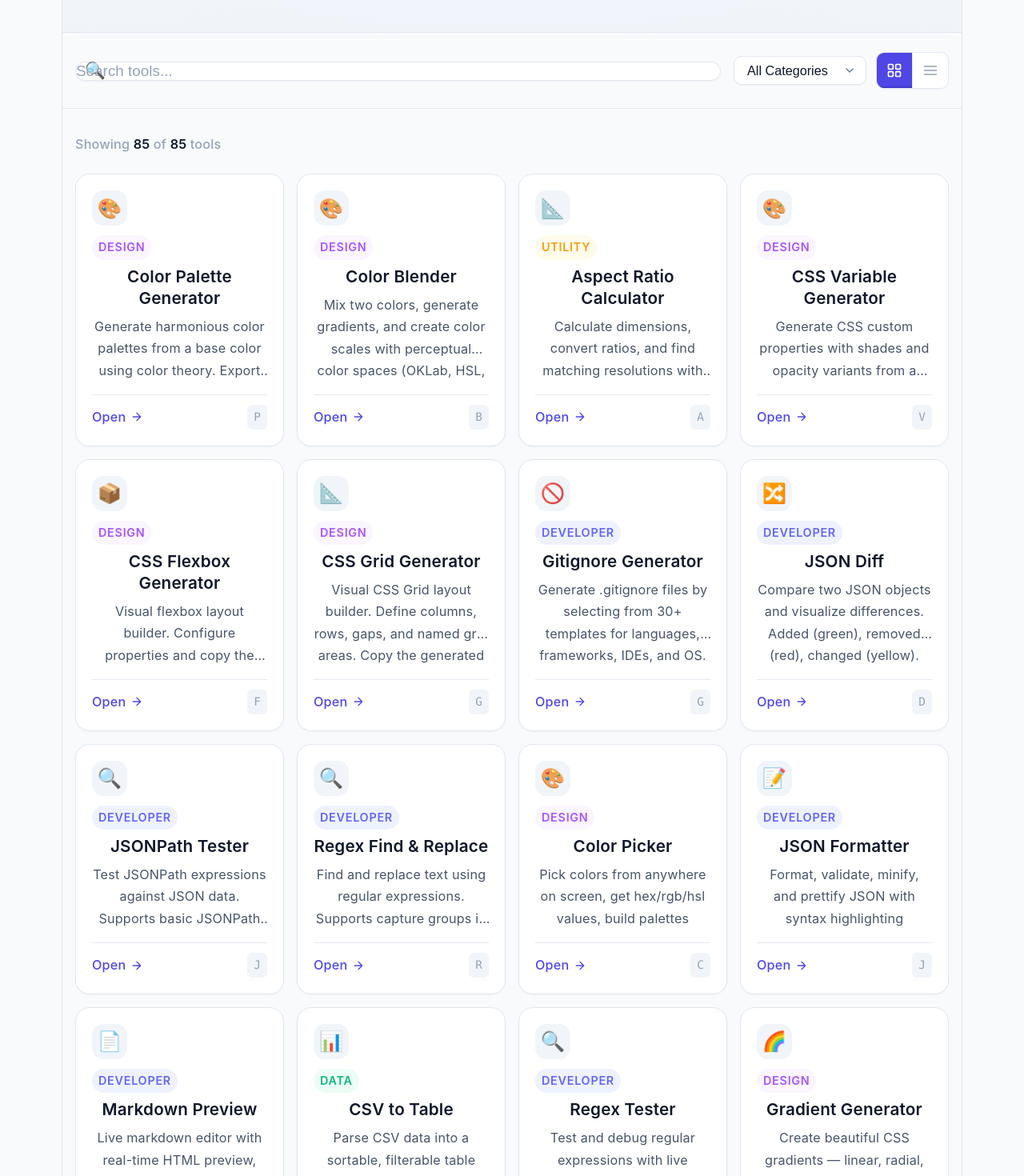
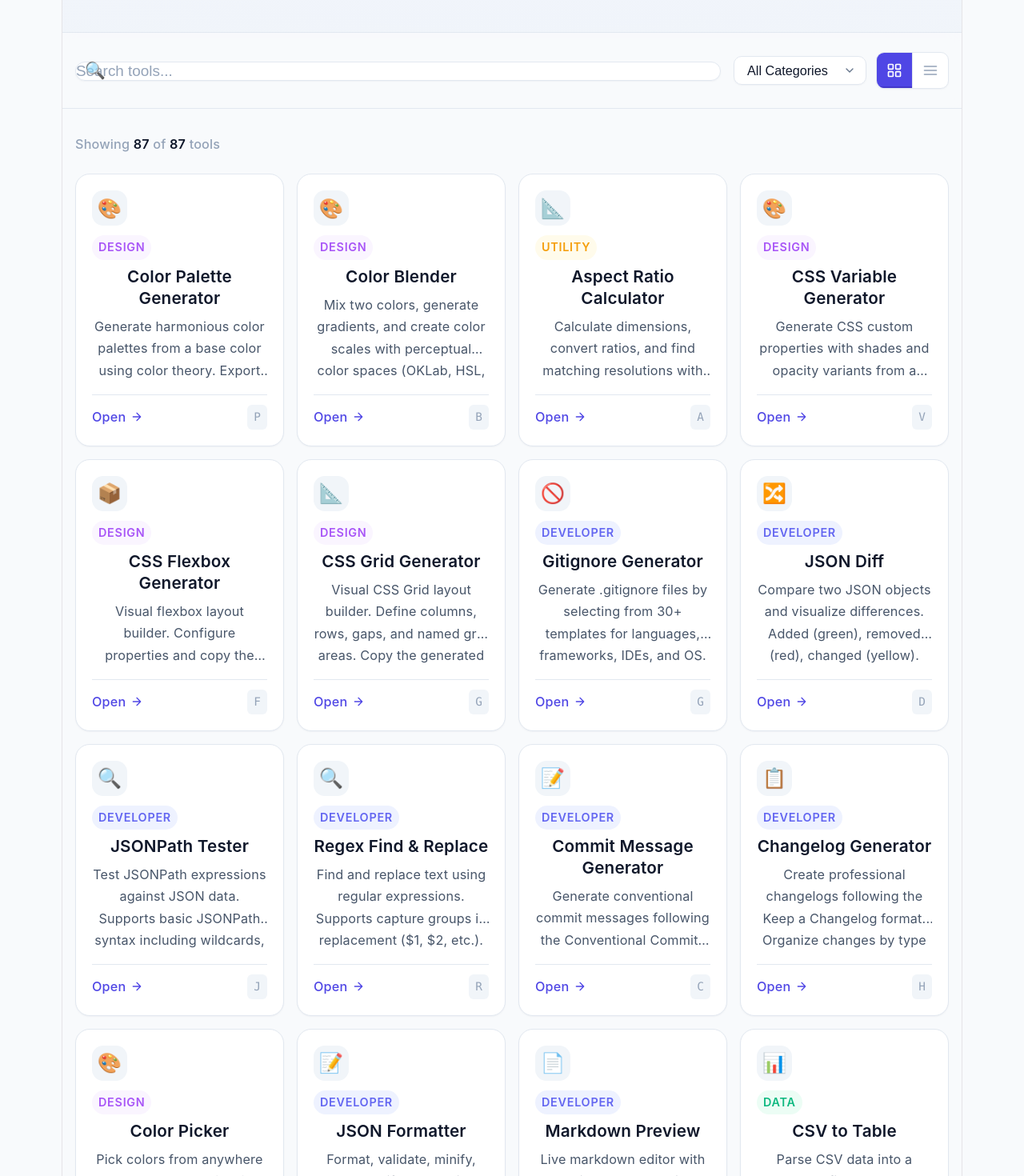
Before and after one commit to M-Destiny/ntools, a React (Vite) app: page / in a window 1280 px wide. Shown: the part 389-1859 px from the top of the page at 80% size. Built offline with nearby package versions, Linux system fonts and the light colour scheme.

Commit message:
feat(tools): add commit-message-generator, changelog-generator

```diff
--- a/src/App.tsx
+++ b/src/App.tsx
@@ -112,6 +112,24 @@ const TOOL_REGISTRY: Record<string, ToolMeta> = {
     component: lazy(() => import('../tools/regex-replace').then(m => ({ default: m.default }))),
     icon: '🔍',
     shortcut: 'R'
+  },
+  'commit-message-generator': {
+    name: 'commit-message-generator',
+    displayName: 'Commit Message Generator',
+    description: 'Generate conventional commit messages following the Conventional Commits specification. Supports all standard types, scopes, breaking changes, and footers.',
+    category: 'Developer',
+    component: lazy(() => import('../tools/commit-message-generator').then(m => ({ default: m.default }))),
+    icon: '📝',
+    shortcut: 'C'
+  },
+  'changelog-generator': {
+    name: 'changelog-generator',
+    displayName: 'Changelog Generator',
+    description: 'Create professional changelogs following the Keep a Changelog format. Organize changes by type (Added, Changed, Deprecated, Removed, Fixed, Security) with version management.',
+    category: 'Developer',
+    component: lazy(() => import('../tools/changelog-generator').then(m => ({ default: m.default }))),
+    icon: '📋',
+    shortcut: 'H'
   },
   'color-picker': {
     name: 'color-picker',
```
